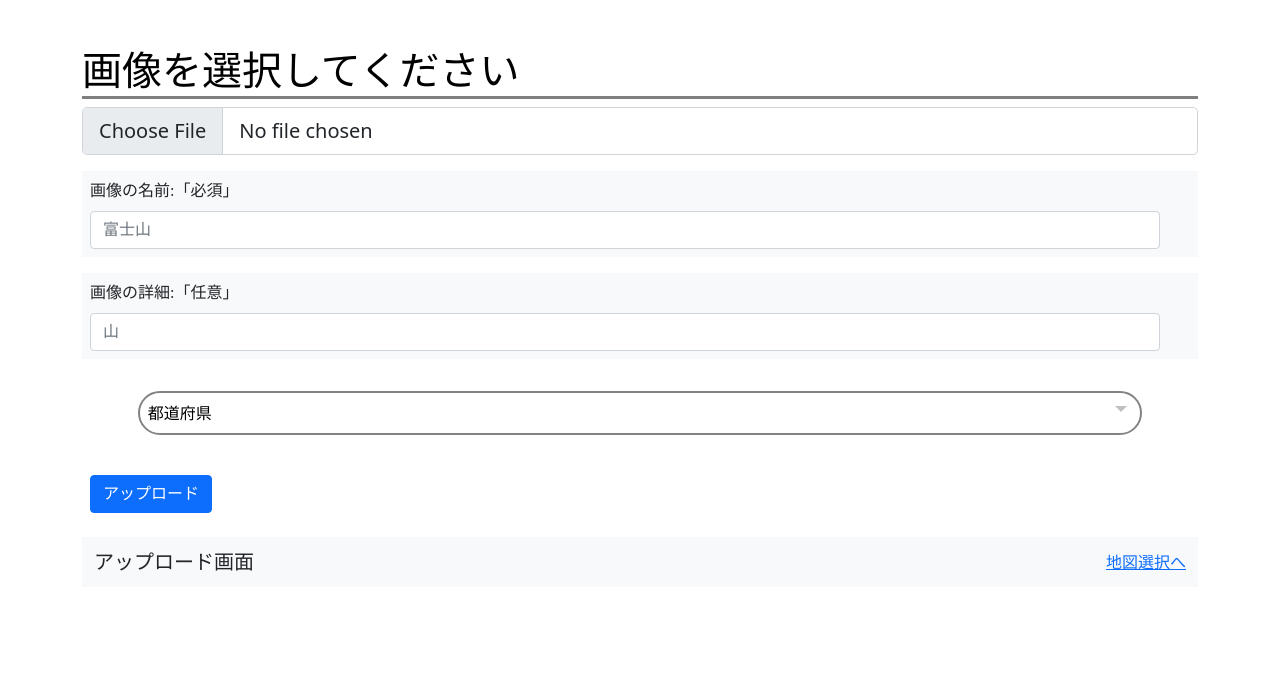
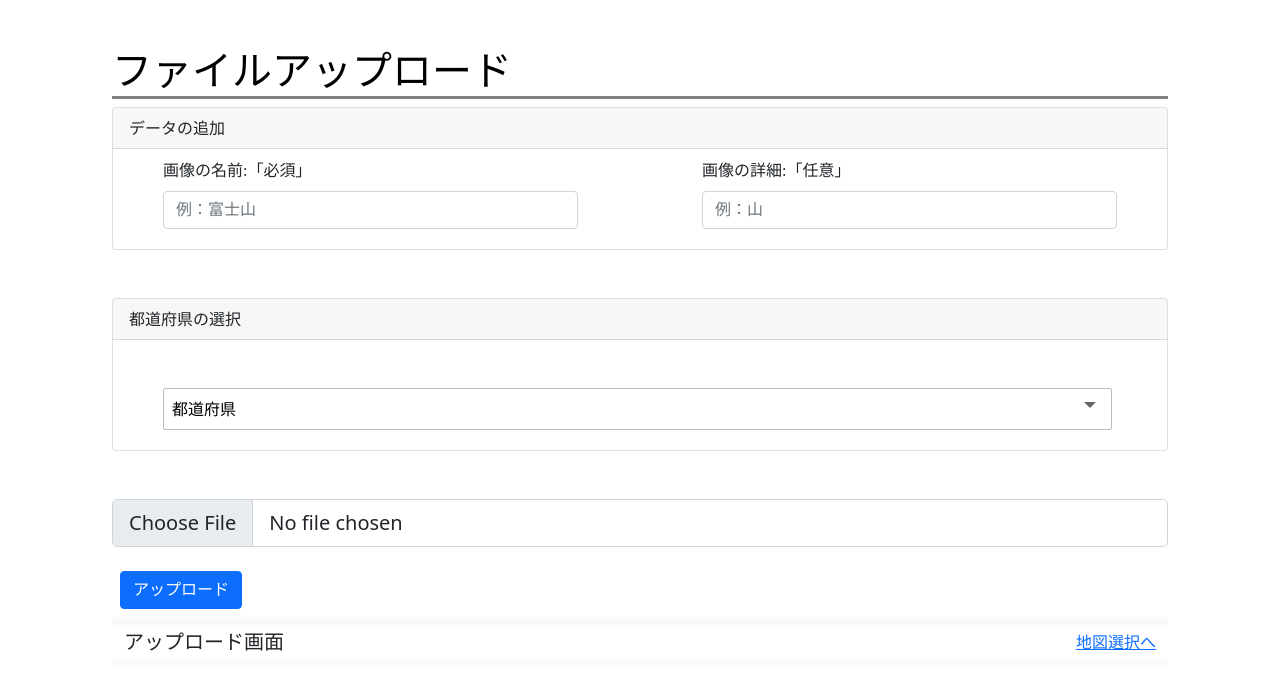
Before and after one commit to 2021AIT-OOP2-G08/image-management, a Flask app: page /upload in a window 1280 px wide. Shown: the top 690 px of the page. Run offline with Flask 2, Linux system fonts and the light colour scheme.

Commit message:
html及びcssの一部変更・追加
　クラスに"card"を追加、見やすくなっている。
　cssで幅の調整など。

```diff
--- a/static/upload.css
+++ b/static/upload.css
@@ -1,15 +1,13 @@
-.container mt-5{
-	width: 90%;
-	max-width: 680px;
+.container {
+	width: 1080%;
+	max-width: 1080px;
 	margin-right: auto;
 	margin-left: auto;
 	background-color:#ffffff
 }
-.span.navbar-brand mb-0 h1{
+.span.navbar-brand  h1{
 	font-family: "ヒラギノ角ゴシック";
 }
-
-
 
 h1 {
 	font-family: "ヒラギノ角ゴシック";
@@ -20,23 +18,24 @@ h1 {
 
 .name{
 	font-family: "ヒラギノ角ゴシック";
-	padding: 8px 38px 8px 8px;
+	margin: 10px 50px 20px;
 }
 
 .ditail{
 	font-family: "ヒラギノ角ゴシック";
-	padding: 8px 38px 8px 8px;
+	margin: 10px 50px 20px
 }
 
 .btn_upload{
 	font-family: "ヒラギノ角ゴシック";
 	padding: 8px 38px 8px 8px;
+	position: sticky
 }
 .cp_ipselect {
 	overflow: hidden;
 	width: 90%;
-	margin: 2em auto;
 	text-align: center;
+	margin: 10px 50px 20px;
 }
 .cp_ipselect select {
 	width: 100%;
@@ -57,22 +56,21 @@ h1 {
 }
 .cp_ipselect.cp_sl00 {
 	position: relative;
+	border: 1px solid #bbbbbb;
 	border-radius: 2px;
-	border: 2px solid #838383;
-  border-radius: 50px;
 	background: #ffffff;
 }
 .cp_ipselect.cp_sl00::before {
 	position: absolute;
 	top: 0.8em;
-	right: 0.8em;
+	right: 0.9em;
 	width: 0;
 	height: 0;
 	padding: 0;
 	content: '';
 	border-left: 6px solid transparent;
 	border-right: 6px solid transparent;
-	border-top: 6px solid silver;
+	border-top: 6px solid #666666;
 	pointer-events: none;
 }
 .cp_ipselect.cp_sl00 select {
--- a/templates/upload.html
+++ b/templates/upload.html
@@ -14,25 +14,33 @@
 </head>
 <body>
     <div class="container mt-5">
-        <h1>画像を選択してください</h1>
+        <h1>ファイルアップロード</h1>
         <form enctype="multipart/form-data" action="/upload" method="post">
-            <div class="input-group mb-3">
-                <input class="form-control form-control-lg" type="file" name="file">
+            <div class="card">
+                <div class="card-header">
+                    データの追加
+                </div>
+                <div class="row">
+                    <div class="name col">
+                        <label for="exampleFormControlInput1" class="form-label">画像の名前:「必須」</label>
+                        <input type="text" class="form-control"　name="name" placeholder="例：富士山">
                     </div>
 
-            <div class="name bg-light mb-3">
-                <label for="exampleFormControlInput1" class="form-label">画像の名前:「必須」</label>
-                <input type="text" class="form-control"　name="name" placeholder="富士山">
+                    <div class="ditail col">
+                        <label for="exampleFormControlInput1" class="form-label">画像の詳細:「任意」</label>
+                        <input type="text" class="form-control"　name="ditail" placeholder="例：山">
+                    </div>
+                </div>
             </div>
 
-            <div class="ditail bg-light mb-3">
-                <label for="exampleFormControlInput1" class="form-label">画像の詳細:「任意」</label>
-                <input type="text" class="form-control"　name="ditail" placeholder="山">
+            <div class="col mt-5">
+                <div class="card">
+                    <div class="card-header">
+                        都道府県の選択
                     </div>
-
-            <div class="cp_ipselect cp_sl00">
+                    <div class="cp_ipselect cp_sl00 mt-5">
                         <select name = "prefecture">
-                    <option value="0" hidden>都道府県</option>
+                            <option selected>都道府県</option>
                             <option value="北海道">北海道</option>
                             <option value="青森">青森</option>
                             <option value="岩手">岩手</option>
@@ -82,7 +90,16 @@
                             <option value="沖縄">沖縄</option>
                         </select>
                     </div>
-            <div class="btn_upload mb-3">
+                </div>
+            </div>
+
+
+
+                <div class="input-group mt-5">
+                    <input class="form-control form-control-lg" type="file" name="file">
+                </div>
+
+                <div class="btn_upload mt-3">
                     <button type="submit" class="btn btn-primary" name="btn_upload">アップロード</button>
                 </div>
                 <nav class = "navbar navber-light bg-light">
```
Lines whose indentation alone changed are shown as unchanged.
